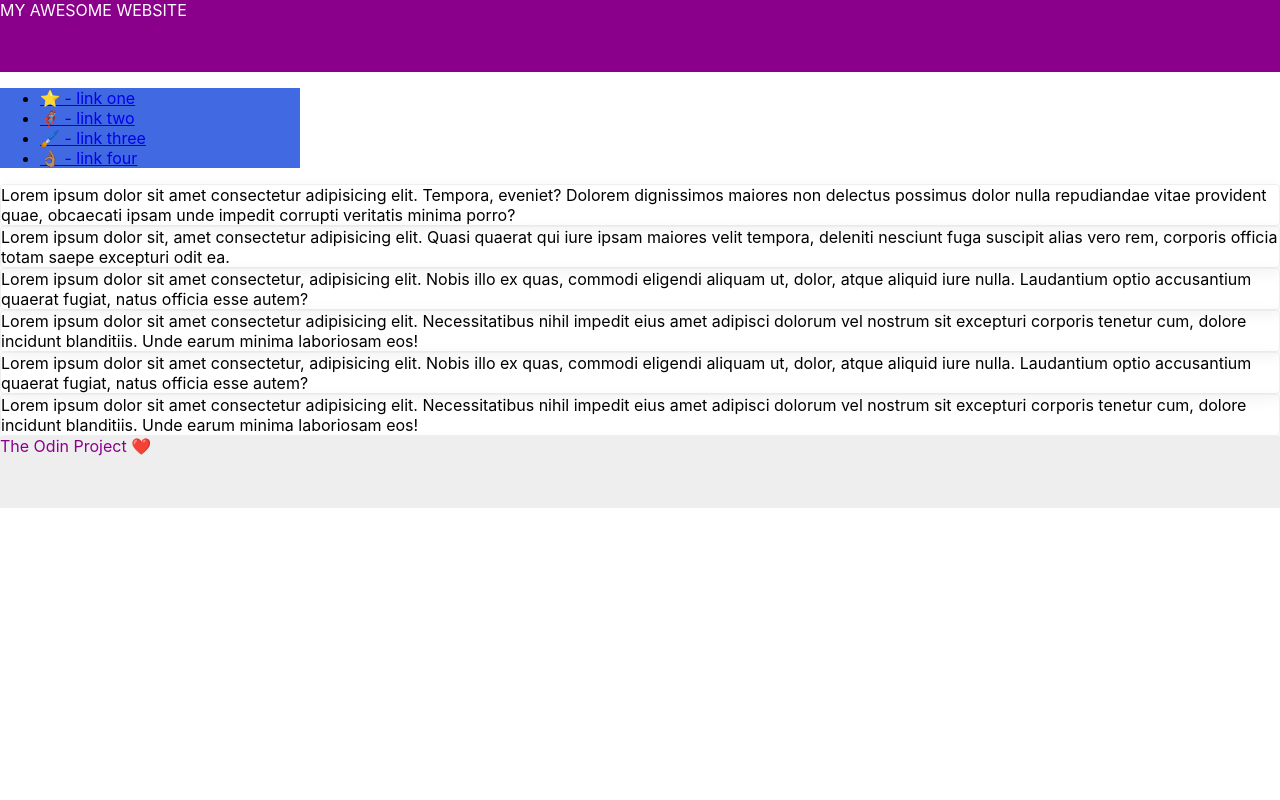
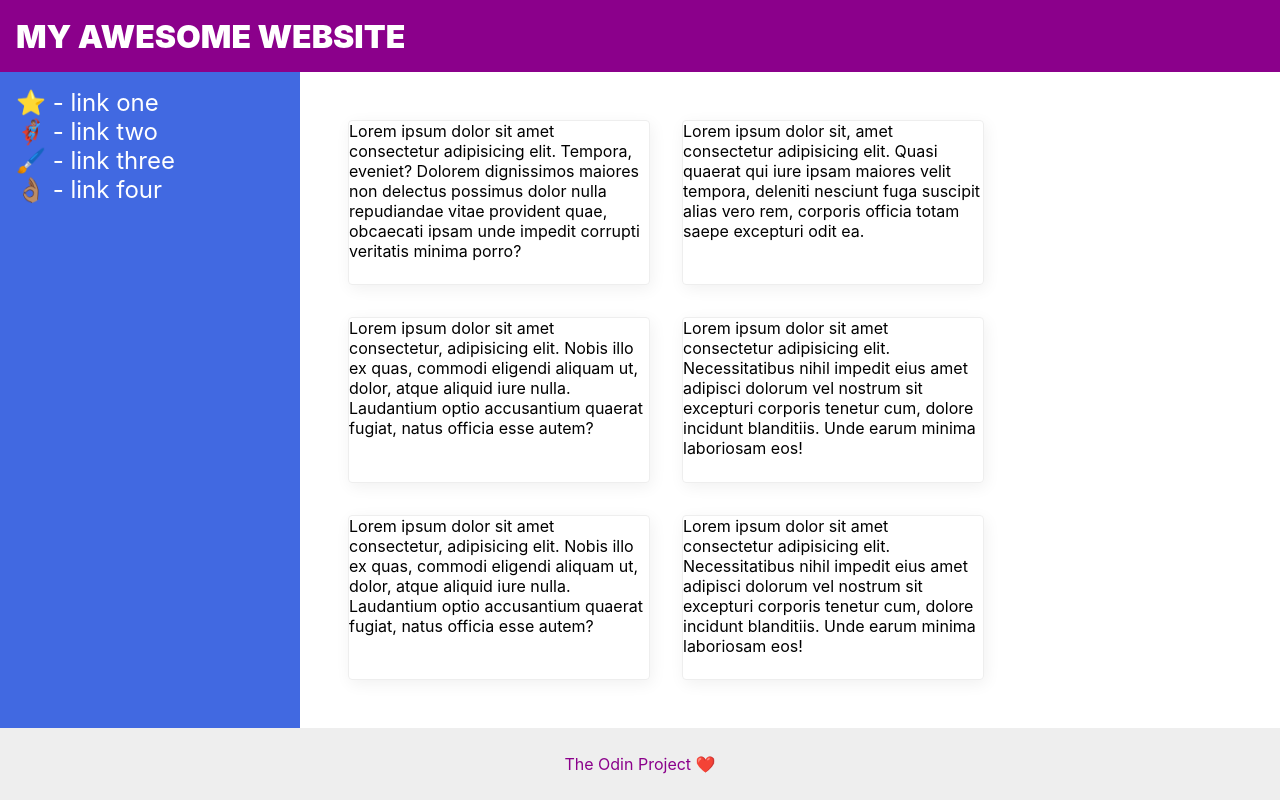
Before and after one commit to atilayyuri/Odin-project, a plain HTML site: page css-exercises/flex/07-flex-layout-2/index.html in a window 1280 px wide. Drawn offline with Linux system fonts and the light colour scheme.

Commit message:
css modifications for simple post html

```diff
--- a/css-exercises/flex/07-flex-layout-2/index.html
+++ b/css-exercises/flex/07-flex-layout-2/index.html
@@ -11,7 +11,7 @@
     <div class="header">
       MY AWESOME WEBSITE
     </div>
-
+    <div class="content">
     <div class="sidebar">
       <ul>
         <li><a href="#">⭐ - link one</a></li>
@@ -20,14 +20,15 @@
         <li><a href="#">👌🏽 - link four</a></li>
       </ul>
     </div>
-
+    <div class="cards">
     <div class="card">Lorem ipsum dolor sit amet consectetur adipisicing elit. Tempora, eveniet? Dolorem dignissimos maiores non delectus possimus dolor nulla repudiandae vitae provident quae, obcaecati ipsam unde impedit corrupti veritatis minima porro?</div>
     <div class="card">Lorem ipsum dolor sit, amet consectetur adipisicing elit. Quasi quaerat qui iure ipsam maiores velit tempora, deleniti nesciunt fuga suscipit alias vero rem, corporis officia totam saepe excepturi odit ea.</div>
     <div class="card">Lorem ipsum dolor sit amet consectetur, adipisicing elit. Nobis illo ex quas, commodi eligendi aliquam ut, dolor, atque aliquid iure nulla. Laudantium optio accusantium quaerat fugiat, natus officia esse autem?</div>
     <div class="card">Lorem ipsum dolor sit amet consectetur adipisicing elit. Necessitatibus nihil impedit eius amet adipisci dolorum vel nostrum sit excepturi corporis tenetur cum, dolore incidunt blanditiis. Unde earum minima laboriosam eos!</div>
     <div class="card">Lorem ipsum dolor sit amet consectetur, adipisicing elit. Nobis illo ex quas, commodi eligendi aliquam ut, dolor, atque aliquid iure nulla. Laudantium optio accusantium quaerat fugiat, natus officia esse autem?</div>
     <div class="card">Lorem ipsum dolor sit amet consectetur adipisicing elit. Necessitatibus nihil impedit eius amet adipisci dolorum vel nostrum sit excepturi corporis tenetur cum, dolore incidunt blanditiis. Unde earum minima laboriosam eos!</div>
-
+    </div>
+    </div>
     <div class="footer">
       The Odin Project ❤️
     </div>
--- a/css-exercises/flex/07-flex-layout-2/style.css
+++ b/css-exercises/flex/07-flex-layout-2/style.css
@@ -2,28 +2,71 @@ body {
   font-family: -apple-system, BlinkMacSystemFont, 'Segoe UI', Roboto, Oxygen, Ubuntu, Cantarell, 'Open Sans', 'Helvetica Neue', sans-serif;
   margin: 0;
   min-height: 100vh;
+  display: flex;
+  flex-direction: column;
+  justify-content: space-between;
 }
 
 .header {
   height: 72px;
   background: darkmagenta;
   color: white;
+  font-size: 32px;
+  font-weight: 900;
+  padding-left: 16px;
+  display: flex;
+  align-items: center;
 }
 
 .footer {
   height: 72px;
   background: #eee;
   color: darkmagenta;
+  display: flex;
+  justify-content: center;
+  align-items: center;
 }
 
 .sidebar {
   width: 300px;
   background: royalblue;
   box-sizing: border-box;
+  flex-shrink: 0;
+  padding: 16px;
+
 }
 
 .card {
   border: 1px solid #eee;
   box-shadow: 2px 4px 16px rgba(0,0,0,.06);
   border-radius: 4px;
+  margin: 16px;
+  width: 300px;
+
 }
+
+.content {
+  display: flex;
+  flex: 1;
+
+}
+
+ul {
+  list-style: none;
+  margin: 0;
+  padding: 0;
+
+}
+
+a {
+  color: white ;
+  text-decoration: none;
+  font-size: 24px;
+}
+
+.cards {
+  display: flex;
+  flex-wrap: wrap;
+  padding:32px;
+
+}
```
